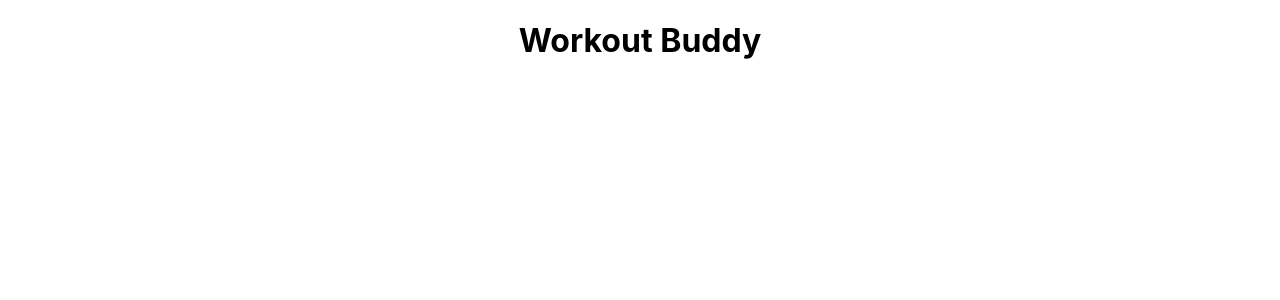
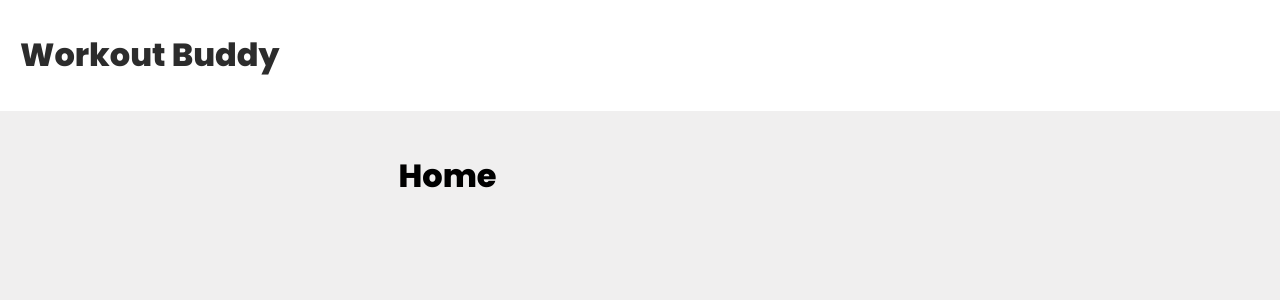
Before and after one commit to Viswam98/workout-buddy, a React (Create React App) app in the folder client/: page / in a window 1280 px wide. Shown: the top 300 px of the page. Built offline with nearby package versions, Linux system fonts and the light colour scheme.

Commit message:
Navbar added, Homepage initialized, Home route added

```diff
--- a/client/package.json
+++ b/client/package.json
@@ -8,6 +8,7 @@
     "@testing-library/user-event": "^13.5.0",
     "react": "^18.2.0",
     "react-dom": "^18.2.0",
+    "react-router-dom": "^6.3.0",
     "react-scripts": "5.0.1",
     "web-vitals": "^2.1.4"
   },
--- a/client/src/App.js
+++ b/client/src/App.js
@@ -1,9 +1,22 @@
 import './App.css';
+import {BrowserRouter, Routes, Route} from 'react-router-dom'
+import Home from './pages/Home';
+import Navbar from './components/Navbar';
 
 function App() {
   return (
     <div className="App">
-      <h1>Workout Buddy</h1>
+      <BrowserRouter>
+        <Navbar/>
+        <div className="pages">
+          <Routes>
+            <Route
+              path='/'
+              element={<Home/>}
+            />
+          </Routes>
+        </div>
+      </BrowserRouter>
     </div>
   );
 }
--- /dev/null
+++ b/client/src/components/Navbar.js
@@ -0,0 +1,15 @@
+import { Link } from "react-router-dom";
+
+const Navbar = () => {
+    return (
+        <header>
+            <div className="container">
+                <Link to='/'>
+                    <h1>Workout Buddy</h1>
+                </Link>
+            </div>
+        </header>
+     );
+}
+
+export default Navbar;
--- a/client/src/index.css
+++ b/client/src/index.css
@@ -1,13 +1,41 @@
-body {
-  margin: 0;
-  font-family: -apple-system, BlinkMacSystemFont, 'Segoe UI', 'Roboto', 'Oxygen',
-    'Ubuntu', 'Cantarell', 'Fira Sans', 'Droid Sans', 'Helvetica Neue',
-    sans-serif;
-  -webkit-font-smoothing: antialiased;
-  -moz-osx-font-smoothing: grayscale;
+@import url('https://fonts.googleapis.com/css2?family=Poppins:wght@300;400;500;600;800&family=VT323&display=swap');
+
+:root {
+  --primary: #1aac83;
+  --error: #e7195a;
 }
 
-code {
-  font-family: source-code-pro, Menlo, Monaco, Consolas, 'Courier New',
-    monospace;
+body {
+  font-family: "poppins";
+  margin: 0;
+  background: rgb(240, 239, 239);
 }
+
+header {
+  background: rgb(255, 255, 255);
+}
+
+header .container {
+  margin: 10 auto;
+  padding: 10px 20px;
+  display: flex;
+  align-items: center;
+  justify-content: space-between;
+}
+
+header a {
+  color: rgb(44, 44, 44);
+  text-decoration: none;
+}
+
+.pages{
+  max-width: 1400px;
+  padding: 20px;
+  margin: 0 auto;
+}
+
+.home {
+  display: grid;
+  grid-template-columns: 3fr 1fr;
+  gap: 100px;
+}
--- /dev/null
+++ b/client/src/pages/Home.js
@@ -0,0 +1,11 @@
+const Home = () => {
+    return (
+        <div className="home">
+            <div className="workouts">
+                <h1>Home</h1>
+            </div>
+        </div>
+    );
+}
+
+export default Home;
```
Also changed, not shown: 1 other file (tests, documents, lock files or other folders).
